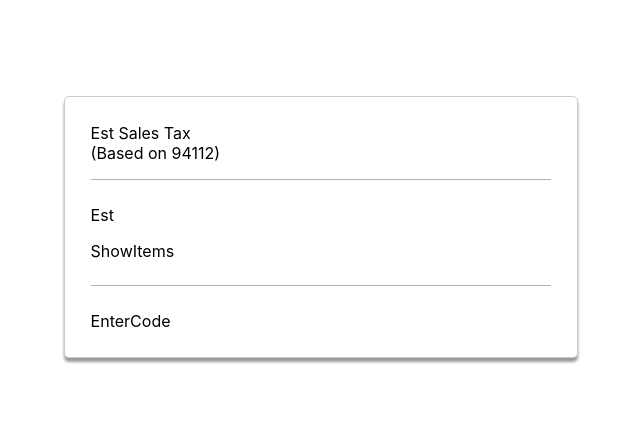
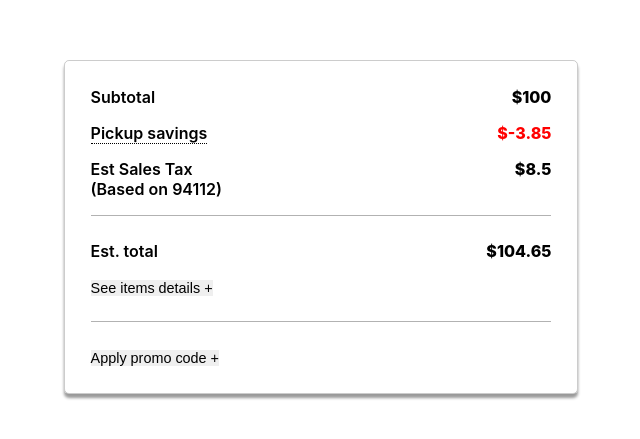
Before and after one commit to TannaciousXP/check-out, a React (Create React App) app: page / in a window 1280 px wide. Shown: the part 173-612 px from the top of the page, without its empty margins (319-959 px from the left). Built offline with nearby package versions, Linux system fonts and the light colour scheme.

Commit message:
set up working expandables

```diff
--- a/public/index.css
+++ b/public/index.css
@@ -27,11 +27,11 @@ code {
 }
 
 #root {
+  border-radius: 5px;
+  border: 1px solid rgba(0, 0, 0, 0.2);
+  box-shadow: 0 4px 3px rgba(0, 0, 0, 0.4);
   min-width: var(--width-s-min);
   width: 40%;
-  border: 1px solid rgba(0, 0, 0, 0.2);
-  border-radius: 5px;
-  box-shadow: 0 4px 3px rgba(0, 0, 0, 0.4);
 }
 
 .container {
@@ -39,11 +39,10 @@ code {
 }
 
 .section {
+  border-bottom: 1px solid rgba(0, 0, 0, 0.3);
   display: flex;
   flex-direction: column;
-  border-bottom: 1px solid rgba(0, 0, 0, 0.3);
   margin: 5%;
-
 }
 
 .discount {
@@ -52,10 +51,8 @@ code {
 
 .entry {
   display: inline-flex;
+  font-size: 100%;
   justify-content: space-between;
-  font-size: 1rem;
-
-
 }
 
 .entry p {
@@ -66,12 +63,65 @@ code {
     font-weight: 800;
 }
 
-.estimate {}
+.estimate {
+
+}
 
 .show-items {
   margin-bottom: 5%;
 }
 
-.no-margin {
+.description {
+  font-weight: 600;
+}
+
+.red {
+  color: red;
+}
+
+.tooltip {
+  position: relative;
+  border-bottom: 1px dotted black;
+}
+
+.tooltip .tooltiptext {
+    background-color: black;
+    color: #fff;
+    padding: 2%;
+    text-align: center;
+    visibility: hidden;
+    width: 100%;
+
+    /* Position the tooltip */
+    border-radius: 5px;
+    font-size: .75rem;
+    left: 0;
+    position: absolute;
+    top: 1.2rem;
+    z-index: 1;
+}
+
+.tooltip:hover .tooltiptext {
+    visibility: visible;
+}
+
+.expand {
+  cursor: pointer;
+  outline: none;
+  font-size: 90%;
+  text-align: left;
+  border: none;
+  font-weight: 500;
+}
+
+.content {
+  max-height: 0;
+  overflow: hidden;
+  transition: max-height 0.2s ease-out;
+  margin-bottom: 5%;
+}
+
+.no-space {
   margin: 0;
+  padding: 0;
 }
--- a/src/actions/index.js
+++ b/src/actions/index.js
@@ -49,3 +49,11 @@ export let setSubTotal = function(amt) {
     payload: amt
   }
 }
+
+export const TOTAL = 'subTotal';
+export let setTotal = function(amt) {
+  return {
+    type: TOTAL,
+    payload: amt
+  }
+}
--- a/src/components/Entry.js
+++ b/src/components/Entry.js
@@ -4,27 +4,40 @@ const Entry = ({
     description,
     dollars,
     secondLine = null,
+    isDiscount = false,
     isEst = false,
-    isToolTip = null,
-    toolTipText = '' ,
-    isStateTax = false,
+    isPickup = false,
   }) => {
+    let hiddenText = '';
 
+    if (isDiscount && isPickup) {
+      hiddenText = 'Pickup your order in the store help cut cost, and we pass the savings on to you.'
+    }
 
     return (
-    <div className="entry">
-      <p className="">
-        {description}
+      <div className='entry'>
+        <p className={`description`}>
+          {
+            (isDiscount && isPickup) ?
+            <span>
+              <span className='tooltip'>{description}
+                  <span className='no-space tooltiptext'>{`${hiddenText}`}</span>
+              </span>
+            </span>
+            :
+            description
+          }
           {
             secondLine ?
-            <p className="no-margin">
+              <span className="no-space">
+                <br/>
                 {secondLine}
-            </p>
+              </span>
 
               : ''
           }
           </p>
-        <p className="dollars">{``}</p>
+          <p className={`dollars ${isDiscount ? 'red' : ''} `}>{`$${(dollars)}`}</p>
       </div>
     )
 };
--- a/src/components/Expand.js
+++ b/src/components/Expand.js
@@ -1,24 +1,64 @@
-import React from 'react';
+import React, {Component} from 'react';
+import { connect } from 'react-redux';
 
-const Expand = ({ isDiscount, }) => {
-  // Get props
+class Expand extends Component {
+  constructor(props) {
+    super(props)
+    const { discount, isDiscount } = this.props;
+    this.state = {
+     discount,
+     isDiscount,
+     isExpand: false,
+     scrollHeight: 0,
+    }
+    this.toggleExpand = this.toggleExpand.bind(this);
+  }
 
-  // Check if isDiscount
-  // Make html template
-    // Enter Code
-    // Show Items
+  toggleExpand(e) {
+    let contentHeight = e.currentTarget.nextElementSibling.scrollHeight;
 
-  return (
-    <div>
-      {
-        isDiscount ?
-        <div>EnterCode</div> :
-        <div className='show-items'>ShowItems</div>
-      }
-    </div>
+    this.setState({
+      isExpand: !this.state.isExpand,
+      scrollHeight: contentHeight,
+    })
+  }
 
-  )
+  render() {
+    let { isDiscount, discount, isExpand, scrollHeight } = this.state;
+    // Need to toggle see
+    let isShown = `${!isExpand ? '+' : '-'}`;
+    let seeItems = `${!isExpand ? 'See' : 'Hide'} items details ${isShown}`;
+    let applyCode = `${!isExpand ? 'Apply' : 'Hide'} promo code ${isShown}`;
+
+    return (
+      <div>
+        {
+          <button
+            className='no-space expand'
+            onClick={this.toggleExpand}
+            style={{ 'border': `${isExpand ? '1px dotted black' : 'none'}` }}
+            >{isDiscount ? applyCode : seeItems}</button>
+
+        }
+        <div
+          className={`content ${isDiscount ? 'no-space' : ''}`}
+          style={{ 'maxHeight': `${isExpand ? scrollHeight : 0}px`}}
+        >
+          Hello!!!!! my name is testing!
+        </div>
+      </div>
+    )
+  }
 };
 
+const mapStateToProps = (state) => {
+  return {
+    discount: state.discount,
+    items: state.items
+  }
+}
 
-export default Expand;
+
+export default connect(mapStateToProps, {
+
+})(Expand);
--- a/src/containers/Esttotal.js
+++ b/src/containers/Esttotal.js
@@ -1,6 +1,7 @@
 import React, { Component } from 'react';
 import { connect } from 'react-redux';
 
+import { setTotal } from '../actions';
 
 import components from '../components';
 const { Entry, Expand } = components;
@@ -8,38 +9,50 @@ const { Entry, Expand } = components;
 class Esttotal extends Component {
   constructor(props) {
     super(props)
-    const { zip } = this.props;
-    const [zipCode, tax] = zip.zipCode;
+    const { zip, pickupDis, subTotal, total } = this.props;
+    const tax = zip.zipCode[1];
+    this.myRef = React.createRef();
     this.state = {
-      zipCode,
-      tax
+      tax,
+      pickupDis,
+      total,
+      subTotal,
     }
   }
 
   componentWillMount() {
+    // Get the calculation of the total before mounting
+    const { tax, subTotal, pickupDis } = this.state;
+    const { setTotal } = this.props;
+    setTotal((subTotal) + (-pickupDis) + (tax * subTotal));
+  }
 
-  }
   render() {
+    const { total } = this.props;
     return (
       <div id="estTotal" className="section estimate">
         <Entry
-          description={'Est'}
-          dollars={100}
+          description={'Est. total'}
+          dollars={total}
+          isEst = {true}
         />
         <Expand isDiscount={false}/>
       </div>
     );
   }
 }
-
+// TODO: get discount amount as well
 const mapStateToProps = (state) => {
   return {
     discount: state.discount,
+    pickupDis: state.pickupDis,
+    subTotal: state.subTotal,
+    total: state.total,
     zip: state.zip
   }
 }
 
 
 export default connect(mapStateToProps, {
-
+  setTotal
 })(Esttotal);
--- a/src/containers/Subtotal.js
+++ b/src/containers/Subtotal.js
@@ -9,31 +9,56 @@ const { Entry } = components;
 class Subtotal extends Component {
   constructor(props) {
     super(props)
-    const { zip } = this.props;
+    const { zip, pickupDis, subTotal } = this.props;
     const [zipCode, tax] = zip.zipCode;
     this.state = {
+      tax,
+      pickupDis,
+      subTotal,
       zipCode,
-      tax
     }
   }
-  // componentWillMount() {
-  //   const { discount, setDiscount } = this.props;
-  //   if (JSON.stringify(discount) === JSON.stringify({})){
-  //     setDiscount();
-  //   }
-  // }
+
+  render() {
+    const { tax, subTotal, pickupDis, zipCode} = this.state;
+    const subElements = ['subTotal', 'pickUp', 'estTax'];
+
+    return (
+      <div id='subTotal' className='section breakdown' ref={this.myRef}>
+        {
+          subElements.map((ele, idx) => {
+            let description = '',
+                amt = 0,
+                secondLine = null,
+                isDiscount = false,
+                isPickup = false;
+
+            if (ele === 'subTotal') {
+              description = 'Subtotal';
+              amt = subTotal;
+            } else if (ele === 'pickUp') {
+              description = 'Pickup savings';
+              amt = -pickupDis;
+              isDiscount = true;
+              isPickup = true;
+            } else {
+              description = 'Est Sales Tax'
+              amt = tax * subTotal;
+              secondLine = `(Based on ${zipCode})`;
+            }
+
+           return  <Entry
+              description={description}
+              dollars={amt}
+              isDiscount={isDiscount}
+              isPickup={isPickup}
+              key={ele+idx}
+              secondLine={secondLine}
+            />
+          })
+        }
 
 
-
-  render() {
-    const { zip } = this.props;
-    return (
-      <div id='subTotal' className='section breakdown'>
-        <Entry
-          description={'Est Sales Tax'}
-          dollars={this.state.tax * 100}
-          secondLine={`(Based on ${this.state.zipCode})`}
-        />
       </div>
     );
   }
@@ -42,6 +67,8 @@ class Subtotal extends Component {
 const mapStateToProps = (state) => {
   return {
     discount: state.discount,
+    pickupDis: state.pickupDis,
+    subTotal: state.subTotal,
     zip: state.zip
   }
 }
--- a/src/index.js
+++ b/src/index.js
@@ -1,4 +1,4 @@
-import React, { Component } from 'react';
+import React from 'react';
 import { render } from 'react-dom';
 import { Provider } from 'react-redux';
 
--- a/src/reducers/index.js
+++ b/src/reducers/index.js
@@ -6,12 +6,16 @@ import items from './reducer_items';
 import zip from './reducer_zip';
 import isPick from './reducer_setPickup';
 import pickupDis from './reduce_setPickupDisc';
+import subTotal from './reducer_setSubTotal';
+import total from './reducer_total';
 
 const rootReducer = combineReducers({
   discount,
   isPick,
   items,
   pickupDis,
+  subTotal,
+  total,
   zip,
 });
 
--- /dev/null
+++ b/src/reducers/reducer_total.js
@@ -0,0 +1,10 @@
+import { TOTAL } from '../actions';
+
+export default function(state = 0, action) {
+  switch (action.type) {
+    case TOTAL:
+      return action.payload;
+    default:
+      return 0;
+  }
+}
--- a/src/util/helperFuncs.js
+++ b/src/util/helperFuncs.js
@@ -1,5 +1,5 @@
 export const getSubTotal = (itemsArr) => {
   return itemsArr.reduce((total, item) => {
-    return total += item.price;
+    return total += item.info.price;
   }, 0)
 };
```
Also changed, not shown: src/components/item.js (+6 -3 lines). Lines whose indentation alone changed are shown as unchanged.
